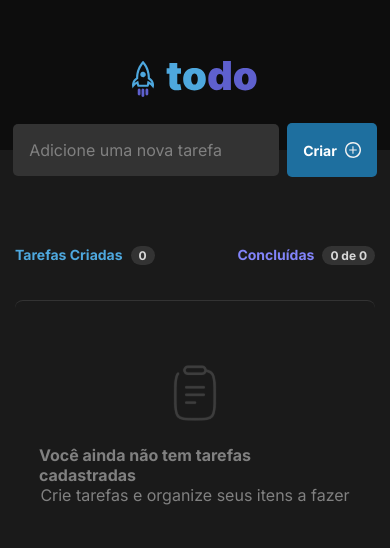
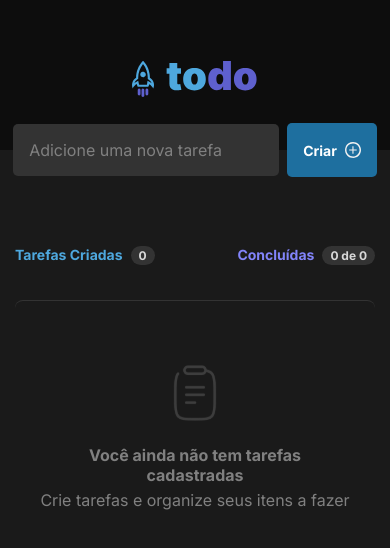
Before and after one commit to DiegoDias007/todo-list, a React (Vite) app: page / in a window 390 px wide. Shown: the top 548 px of the page. Built offline with nearby package versions, Linux system fonts and the light colour scheme.

Commit message:
improve mobile responsiveness

```diff
--- a/src/components/NoTodos.tsx
+++ b/src/components/NoTodos.tsx
@@ -17,12 +17,14 @@ const Text = styled.label<{ weight: number }>`
 	color: #808080;
 	font-size: 16px;
 	font-weight: ${(props) => props.weight};
+  text-align: center;
 `;
 
 const Box = styled.div`
 	display: flex;
 	flex-direction: column;
 	align-items: center;
+  gap: 5px;
 `;
 
 function NoTodos() {
```
